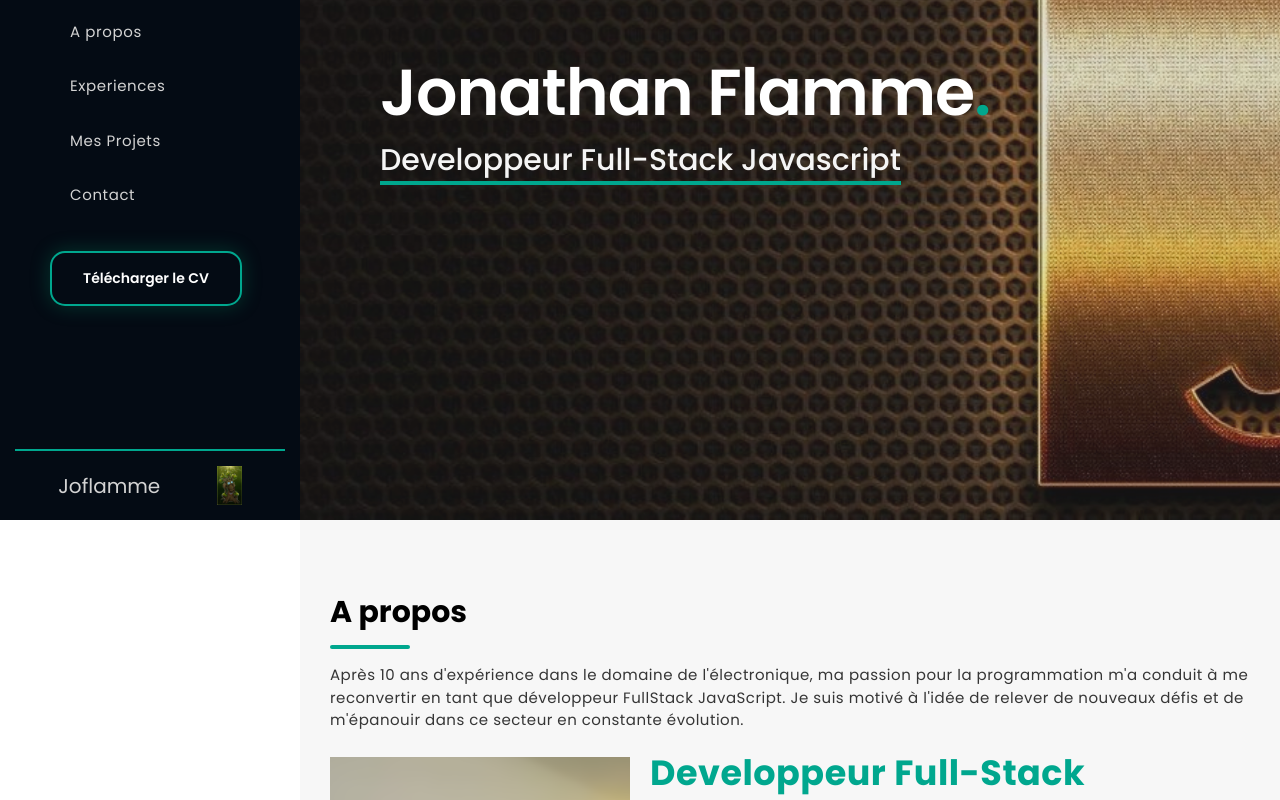
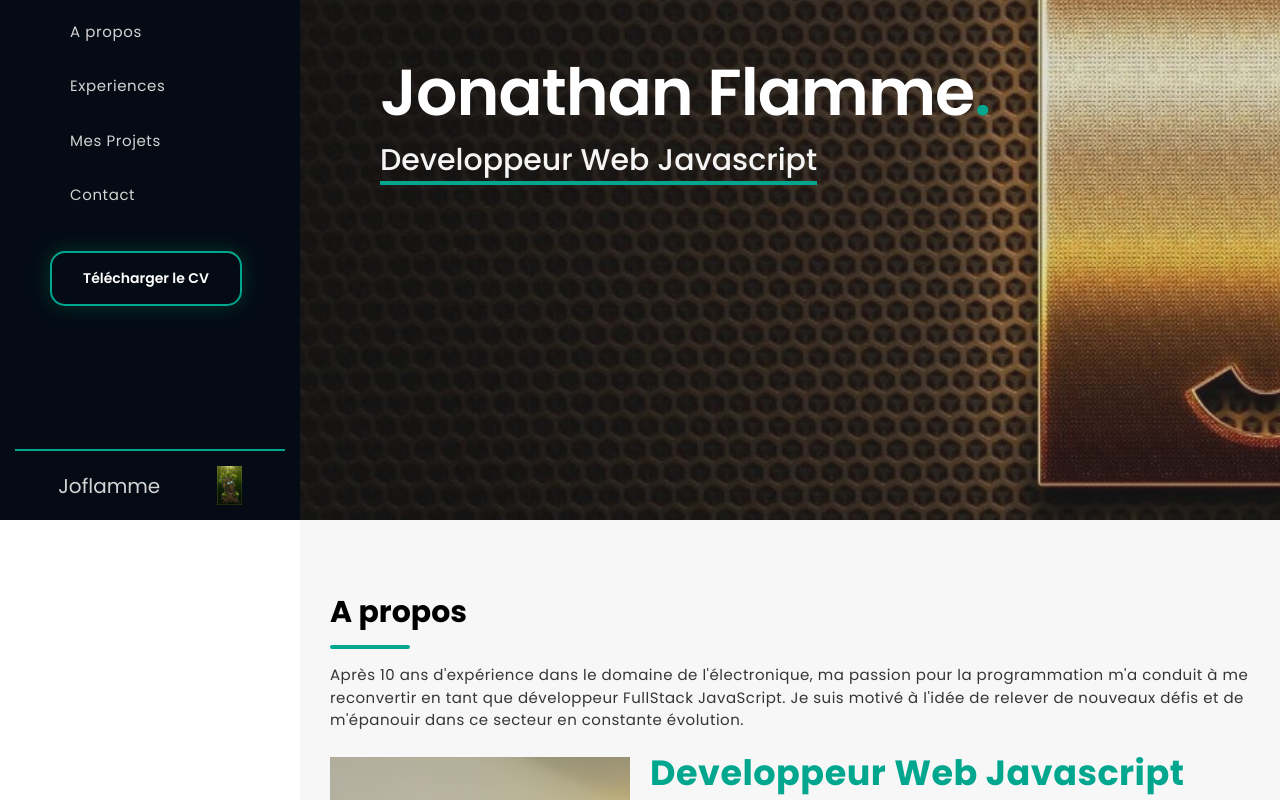
Before and after one commit to Joflamme88/Joflamme.github.io, a React (Vite) app: page / in a window 1280 px wide. Shown: the part 280-1080 px from the top of the page. Built offline with nearby package versions, Linux system fonts and the light colour scheme; some icons are missing.

Commit message:
Change developpeur fullstack -> developpeur Web

```diff
--- a/src/components/App/Acceuil/Acceuil.tsx
+++ b/src/components/App/Acceuil/Acceuil.tsx
@@ -8,7 +8,7 @@ function Acceuil() {
           Jonathan Flamme<span>.</span>
         </h1>
         <p>
-          <span className="auto-input"> Developpeur Full-Stack Javascript</span>
+          <span className="auto-input"> Developpeur Web Javascript</span>
         </p>
       </div>
     </section>
--- a/src/components/App/about/about.tsx
+++ b/src/components/App/about/about.tsx
@@ -21,7 +21,7 @@ function about() {
         </div>
 
         <div className="about-col-info">
-          <h2>Developpeur Full-Stack Javascript</h2>
+          <h2>Developpeur Web Javascript</h2>
           <p>
             Je suis actuellement à la recherche d&apos;un stage non rémunéré sur
             Paris à partir du 04 Août 2023. Ce stage durera entre 3 et 6 mois.
```
